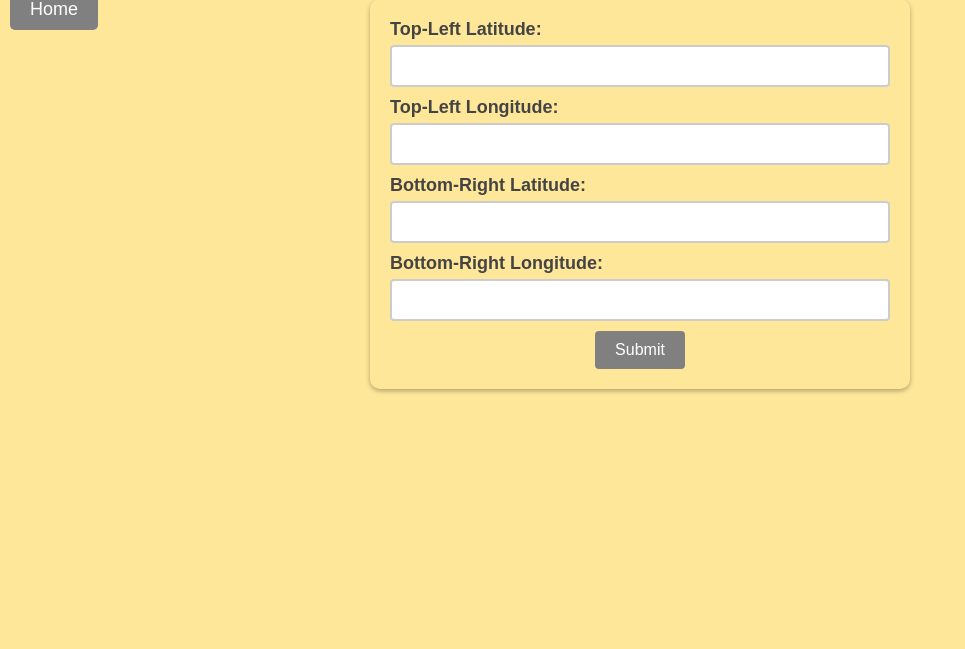
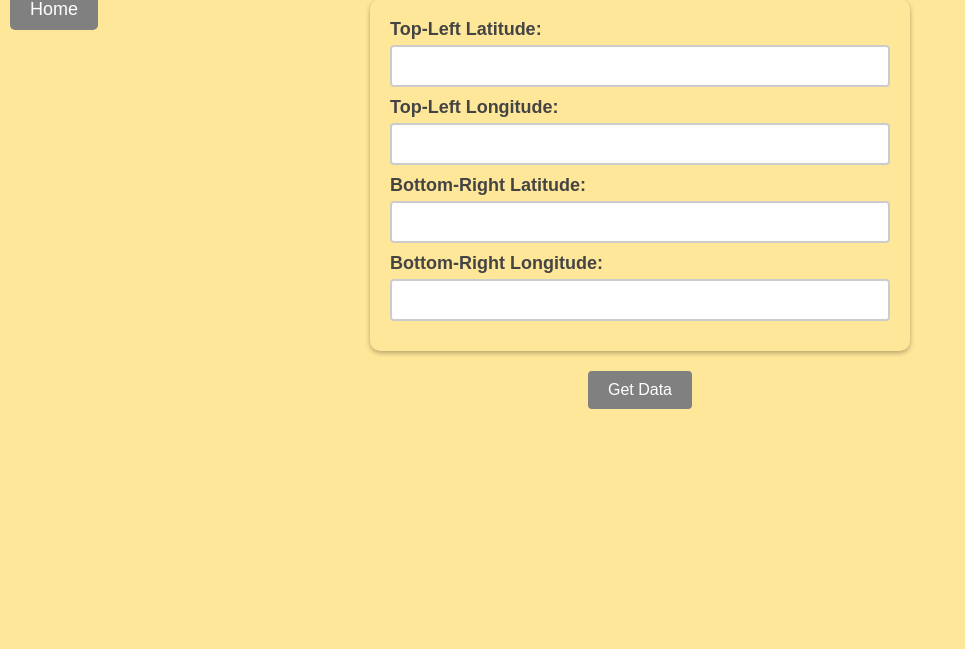
Before and after one commit to myj-nikhil/earth-engine, a Flask app: page /diagonal-coordinates in a window 1280 px wide. Shown: the part 21-670 px from the top of the page, without its empty margins (0-965 px from the left). Run offline with Flask 2, Linux system fonts and the light colour scheme; some libraries are stand-ins or nearby versions.

Commit message:
hidden soil data button

```diff
--- a/templates/diagonal-coordinates.html
+++ b/templates/diagonal-coordinates.html
@@ -47,9 +47,9 @@
         name="bottom-right-long"
         step="any"
       /><br />
-
-      <button type="submit">Submit</button>
     </form>
+    <button id="submit" type="submit">Get Data</button>
+    <!-- <button style="margin-top: 10px;"id="submit2" type="submit">Get Soil Data</button> -->
     <script src="{{ url_for('static', filename='diagCoord.js')}}"></script>
     <div id="ans"></div>
   </body>
```
